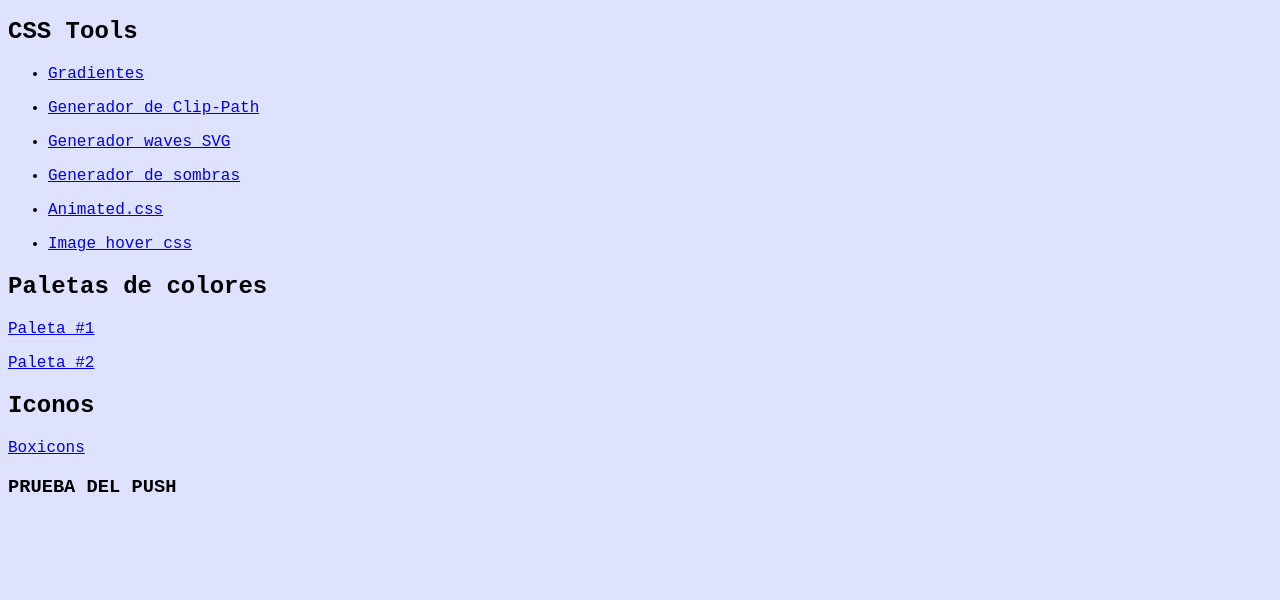
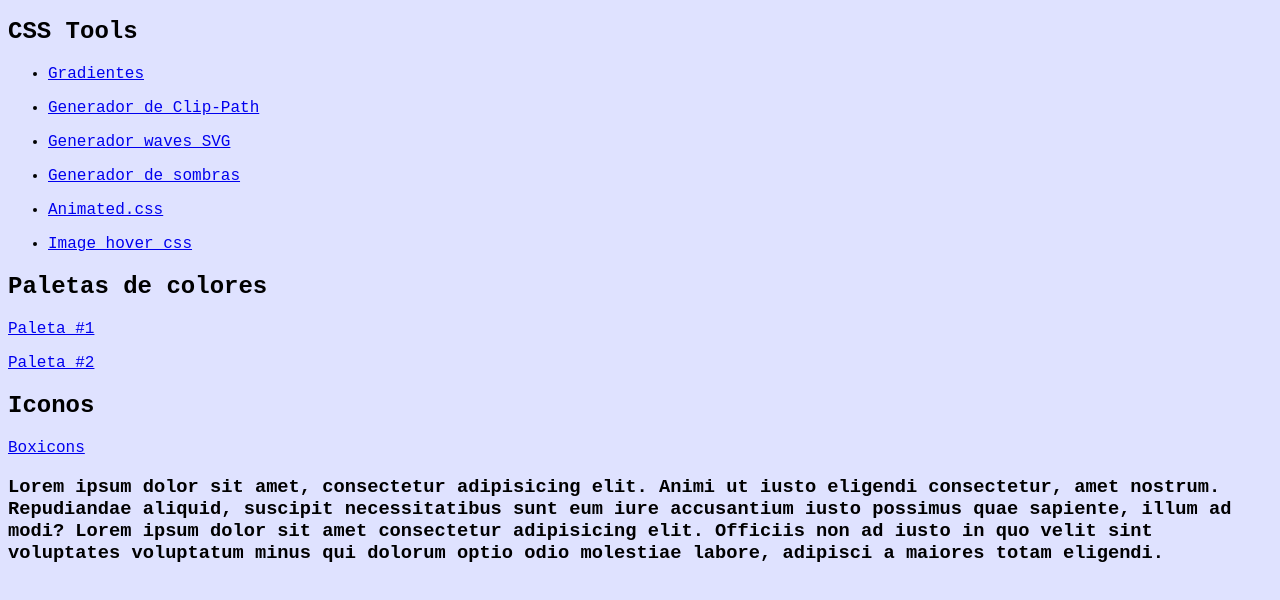
Before and after one commit to Walther08/Tools, a plain HTML site: page index.html in a window 1280 px wide. Shown: the part 130-730 px from the top of the page. Drawn offline with Linux system fonts and the light colour scheme.

Commit message:
mas pruebas

```diff
--- a/index.html
+++ b/index.html
@@ -48,7 +48,10 @@
     <p><a href="https://boxicons.com/" target="_blank">Boxicons</a></p>
 
     <h3>
-        PRUEBA DEL PUSH
+        Lorem ipsum dolor sit amet, consectetur adipisicing elit. Animi ut iusto eligendi consectetur, amet nostrum. Repudiandae aliquid, suscipit necessitatibus sunt eum iure accusantium iusto possimus quae sapiente, illum ad modi?
+
+        Lorem ipsum dolor sit amet consectetur adipisicing elit. Officiis non ad iusto in quo velit sint voluptates voluptatum minus qui dolorum optio odio molestiae labore, adipisci a maiores totam eligendi.
+
     </h3>
 
 </body>
```
